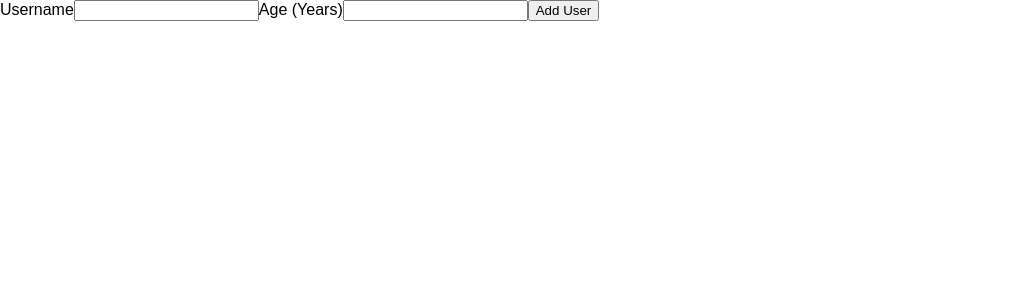
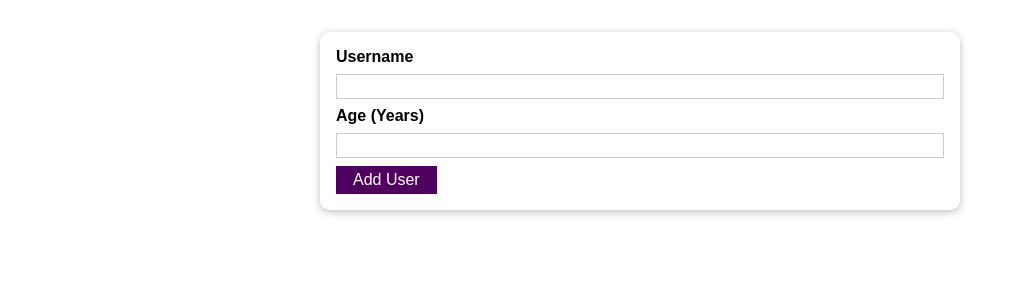
Before and after one commit to sistiri/add-user, a React (Create React App) app: page / in a window 1280 px wide. Shown: the top 300 px of the page, without its empty margins (0-1026 px from the left). Built offline with nearby package versions, Linux system fonts and the light colour scheme.

Commit message:
Re-Usable Card and Button Components & Styling

```diff
--- /dev/null
+++ b/src/components/UI/Button.js
@@ -0,0 +1,17 @@
+import React from 'react';
+
+import classes from './Button.module.css';
+
+const Button = (props) => {
+  return (
+    <button
+      className={classes.button}
+      type={props.type || 'button'}
+      onClick={props.onClick}
+    >
+      {props.children}
+    </button>
+  );
+};
+
+export default Button;
--- /dev/null
+++ b/src/components/UI/Button.module.css
@@ -0,0 +1,18 @@
+.button {
+    font: inherit;
+    border: 1px solid #4f005f;
+    background: #4f005f;
+    color: white;
+    padding: 0.25rem 1rem;
+    cursor: pointer;
+  }
+
+  .button:hover,
+  .button:active {
+    background: #741188;
+    border-color: #741188;
+  }
+
+  .button:focus {
+    outline: none;
+  }
--- /dev/null
+++ b/src/components/UI/Card.js
@@ -0,0 +1,9 @@
+import React from 'react';
+
+import classes from './Card.module.css';
+
+const Card = (props) => {
+  return <div className={`${classes.card} ${props.className}`}>{props.children}</div>;
+};
+
+export default Card;
--- /dev/null
+++ b/src/components/UI/Card.module.css
@@ -0,0 +1,5 @@
+.card {
+    background: white;
+    box-shadow: 0 2px 8px rgba(0, 0, 0, 0.26);
+    border-radius: 10px;
+  }
--- a/src/components/Users/AddUser.js
+++ b/src/components/Users/AddUser.js
@@ -1,4 +1,9 @@
 import React from 'react';
+
+import Card from '../UI/Card';
+import Button from '../UI/Button';
+import classes from './AddUser.module.css';
+
 
 const AddUser = (props) => {
   const addUserHandler = (event) => {
@@ -6,15 +11,15 @@
   };
 
   return (
-
+    <Card className={classes.input}>
       <form onSubmit={addUserHandler}>
         <label htmlFor="username">Username</label>
         <input id="username" type="text" />
         <label htmlFor="age">Age (Years)</label>
         <input id="age" type="number" />
-        <button type="submit">Add User</button>
+        <Button type="submit">Add User</Button>
       </form>
-
+      </Card>
   );
 };
 
--- /dev/null
+++ b/src/components/Users/AddUser.module.css
@@ -0,0 +1,26 @@
+.input {
+    margin: 2rem auto;
+    padding: 1rem;
+    width: 90%;
+    max-width: 40rem;
+  }
+
+  .input label {
+    display: block;
+    font-weight: bold;
+    margin-bottom: 0.5rem;
+  }
+
+  .input input {
+    font: inherit;
+    display: block;
+    width: 100%;
+    border: 1px solid #ccc;
+    padding: 0.15rem;
+    margin-bottom: 0.5rem;
+  }
+
+  .input input:focus {
+    outline: none;
+    border-color: #4f005f;
+  }
```
